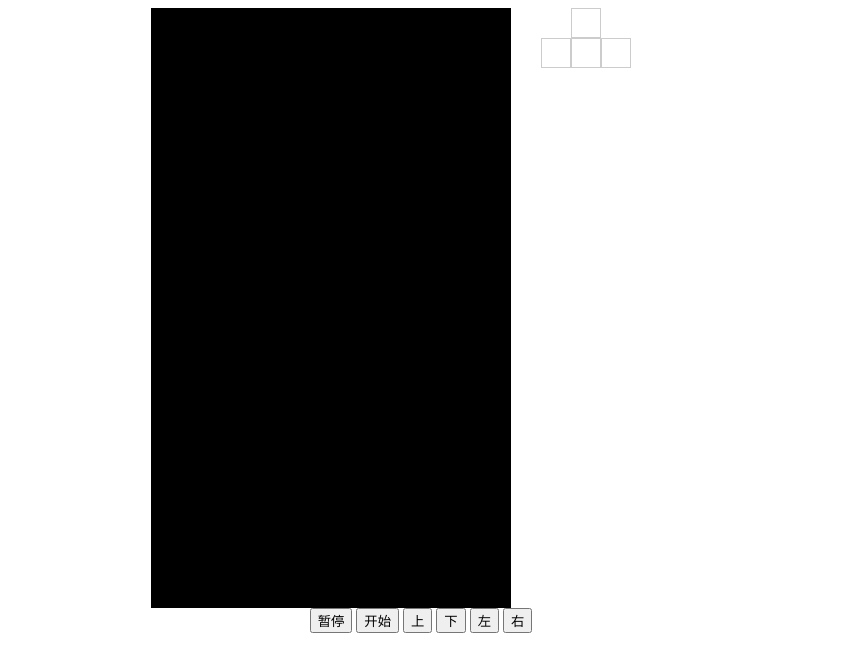
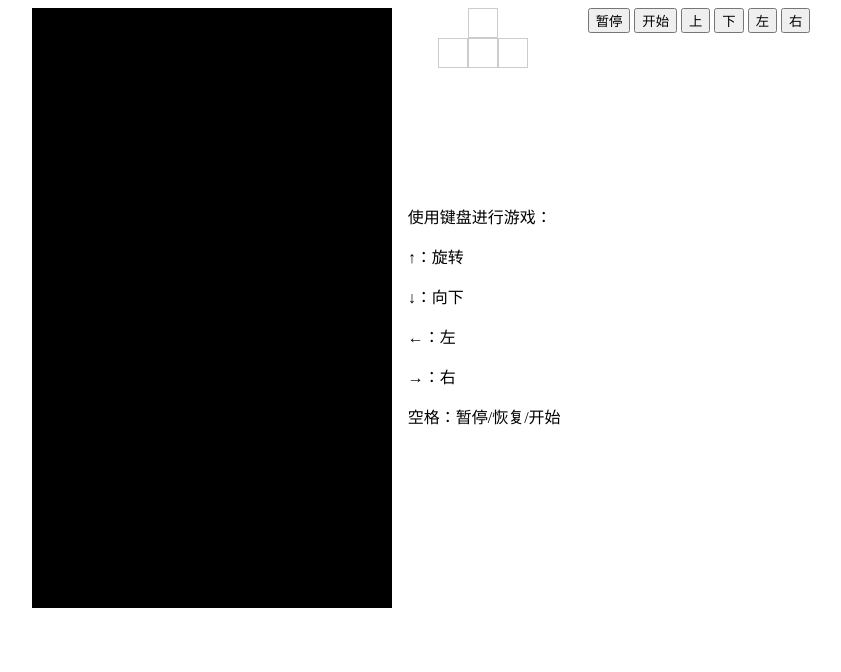
Before and after one commit to Linzsong/TETRIS-GAME, a website built with webpack: page public/index.html in a window 1280 px wide. Shown: the whole page, without its empty margins (219-1060 px from the left). Built offline with nearby package versions, Linux system fonts and the light colour scheme.

Commit message:
feat: score

```diff
--- a/public/index.html
+++ b/public/index.html
@@ -6,26 +6,21 @@
     <title>俄罗斯方块</title>
     <style>
       #root {
-        /* width: 300px;
-        height: 300px; */
-        /* background-color: black; */
-        /* margin: 0 auto; */
-        /* position: relative; */
         justify-content: center;
         display: flex;
       }
 
+      #tip {
+        margin-left: 1em;
+      }
+
       #panel {
-        /* width: 300px; */
-        /* height: 300px; */
         background: #000;
         position: relative;
       }
 
       #next {
         position: relative;
-        /* width: 120px; */
-        /* height: 120px; */
       }
     </style>
   </head>
@@ -34,6 +29,13 @@
       <div id="panel"></div>
       <div id="tip">
         <div id="next"></div>
+        <div id="score" />
+        <p>使用键盘进行游戏：</p>
+        <p>↑：旋转</p>
+        <p>↓：向下</p>
+        <p>←：左</p>
+        <p>→：右</p>
+        <p>空格：暂停/恢复/开始</p>
       </div>
     </div>
     <div style="text-align: center">
--- a/src/core/Game.ts
+++ b/src/core/Game.ts
@@ -125,6 +125,8 @@ export class Game {
   private hitBottom() {
     // 将当前方块保存
     this._exists = this._exists.concat(this._curTeris!.squares);
+    console.log(this._exists);
+
     // 切换下一个方块
     this.switchTeris();
     // 消除方块
--- a/src/core/viewer/GamePageViewer.ts
+++ b/src/core/viewer/GamePageViewer.ts
@@ -7,6 +7,7 @@ import { SquarePageViewer } from "./SquarePageViewer";
 import $ from "jquery";
 
 export class GamePageViewer implements GameViewer {
+
   showNext(teris: SquareGroup): void {
     teris.squares.forEach((sq) => {
       sq.iView = new SquarePageViewer(sq, $("#next"));
@@ -55,4 +56,8 @@ export class GamePageViewer implements GameViewer {
       }
     });
   }
+
+  showScoree(score: number): void {
+
+  }
 }
--- a/src/types/common.ts
+++ b/src/types/common.ts
@@ -40,8 +40,13 @@ export interface GameViewer {
    */
   swtich(teris: SquareGroup): void;
   /**
-   * @param teris 切换的方块对象
+   * 游戏初始化
    */
   init(game: Game): void;
 
+  /**
+   * 显示分数
+   */
+  showScoree(score: number): void;
+
 }
```
